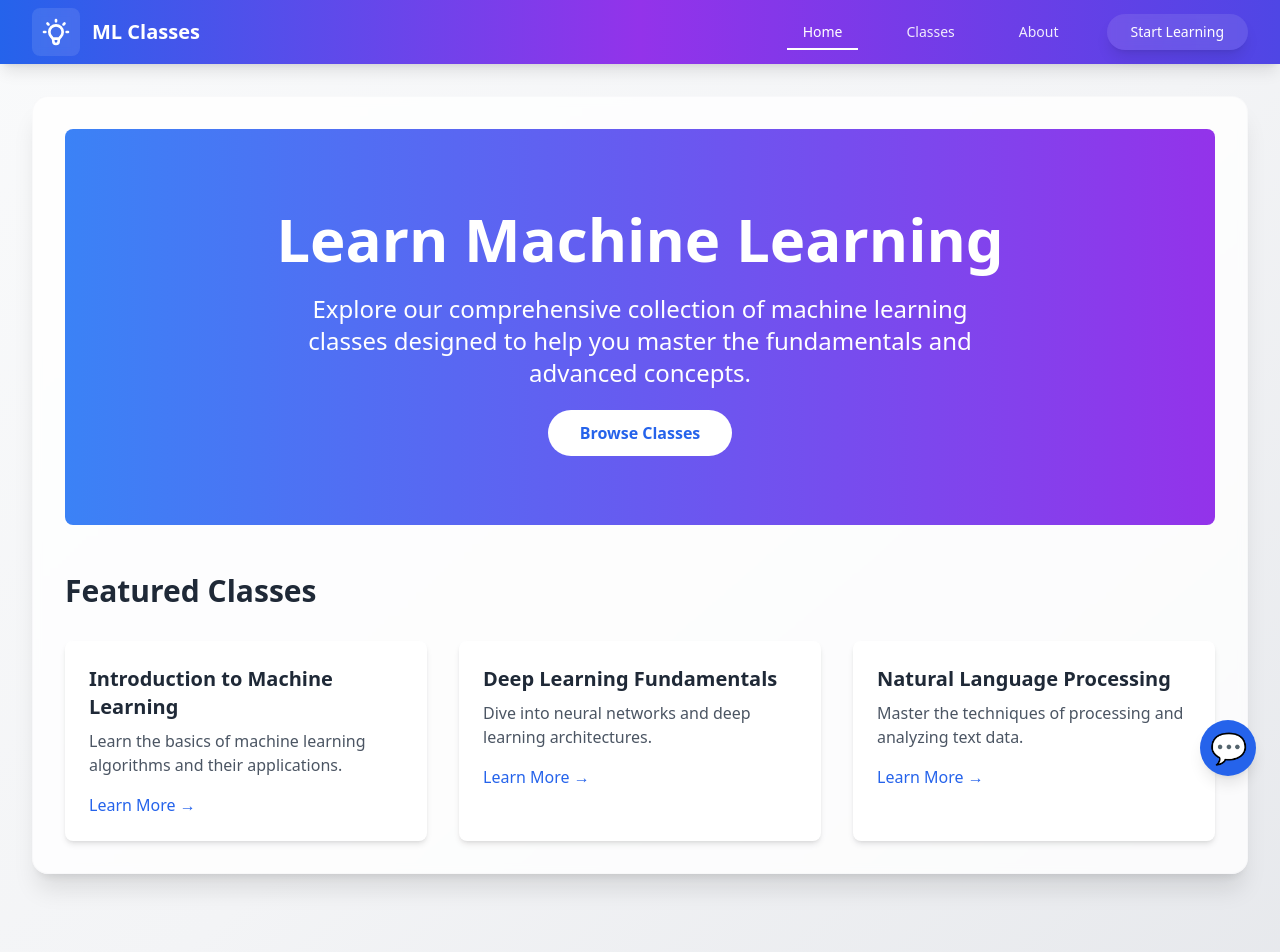
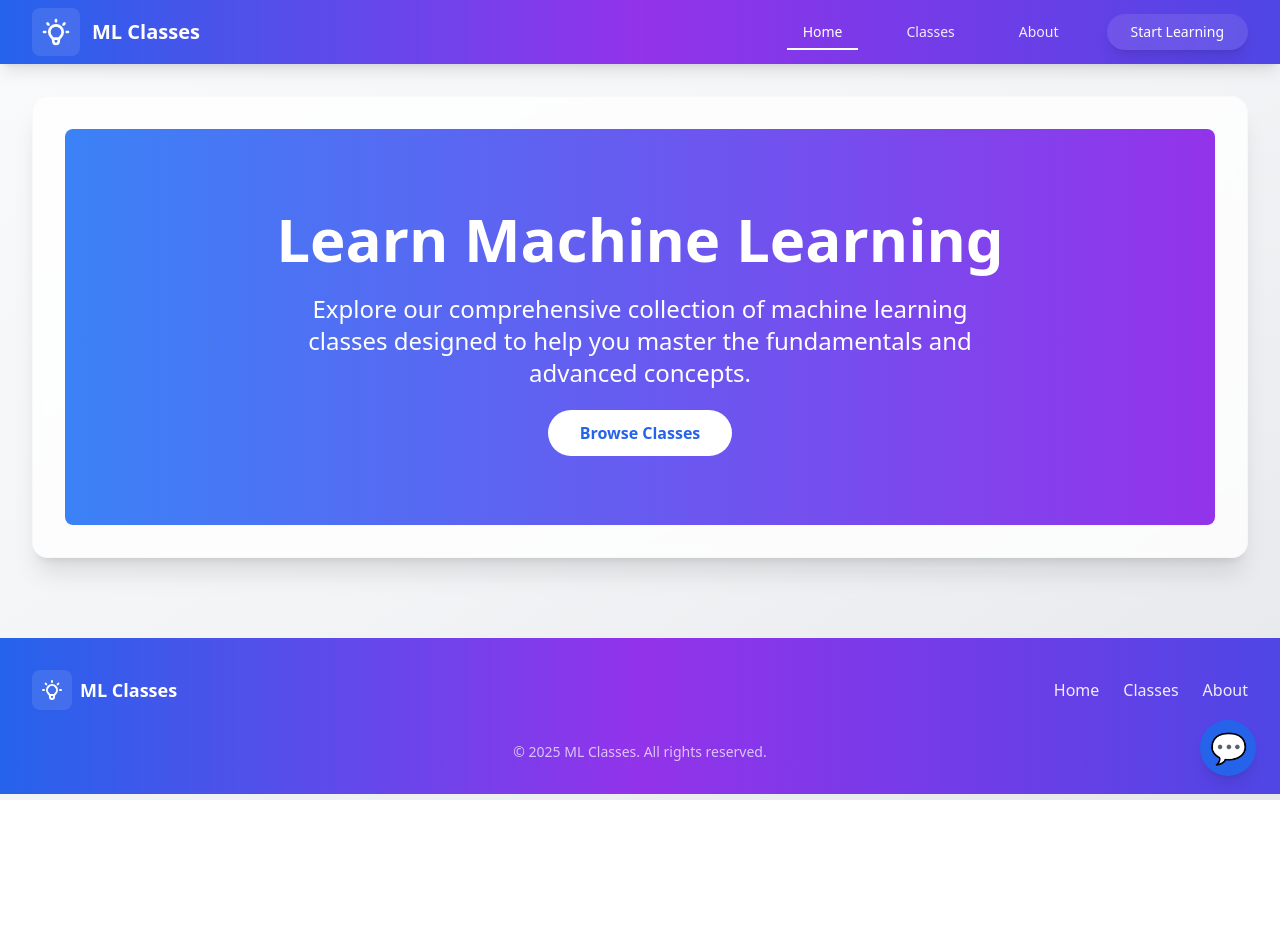
Before and after one commit to Alskuu/ML_Project, a React (Create React App) app in the folder client/: page / in a window 1280 px wide. Shown: the top 952 px of the page. After the commit the page ends 800 px from the top, so only its background shows below. Built offline with nearby package versions, Linux system fonts and the light colour scheme.

Commit message:
Remove Featured Classes section from Home page

```diff
--- a/client/src/pages/Home.tsx
+++ b/client/src/pages/Home.tsx
@@ -19,64 +19,6 @@ const Home: React.FC = () => {
           Browse Classes
         </Link>
       </section>
-
-      {/* Featured Classes Section */}
-      <section>
-        <h2 className="text-3xl font-bold text-gray-800 mb-8">Featured Classes</h2>
-        <div className="grid grid-cols-1 md:grid-cols-2 lg:grid-cols-3 gap-8">
-          {/* Featured Class Cards */}
-          <div className="bg-white rounded-lg shadow-md overflow-hidden">
-            <div className="p-6">
-              <h3 className="text-xl font-semibold text-gray-800 mb-2">
-                Introduction to Machine Learning
-              </h3>
-              <p className="text-gray-600 mb-4">
-                Learn the basics of machine learning algorithms and their applications.
-              </p>
-              <Link
-                to="/classes/1"
-                className="text-blue-600 hover:text-blue-800 font-medium"
-              >
-                Learn More →
-              </Link>
-            </div>
-          </div>
-
-          <div className="bg-white rounded-lg shadow-md overflow-hidden">
-            <div className="p-6">
-              <h3 className="text-xl font-semibold text-gray-800 mb-2">
-                Deep Learning Fundamentals
-              </h3>
-              <p className="text-gray-600 mb-4">
-                Dive into neural networks and deep learning architectures.
-              </p>
-              <Link
-                to="/classes/2"
-                className="text-blue-600 hover:text-blue-800 font-medium"
-              >
-                Learn More →
-              </Link>
-            </div>
-          </div>
-
-          <div className="bg-white rounded-lg shadow-md overflow-hidden">
-            <div className="p-6">
-              <h3 className="text-xl font-semibold text-gray-800 mb-2">
-                Natural Language Processing
-              </h3>
-              <p className="text-gray-600 mb-4">
-                Master the techniques of processing and analyzing text data.
-              </p>
-              <Link
-                to="/classes/3"
-                className="text-blue-600 hover:text-blue-800 font-medium"
-              >
-                Learn More →
-              </Link>
-            </div>
-          </div>
-        </div>
-      </section>
     </div>
   );
 };
```
